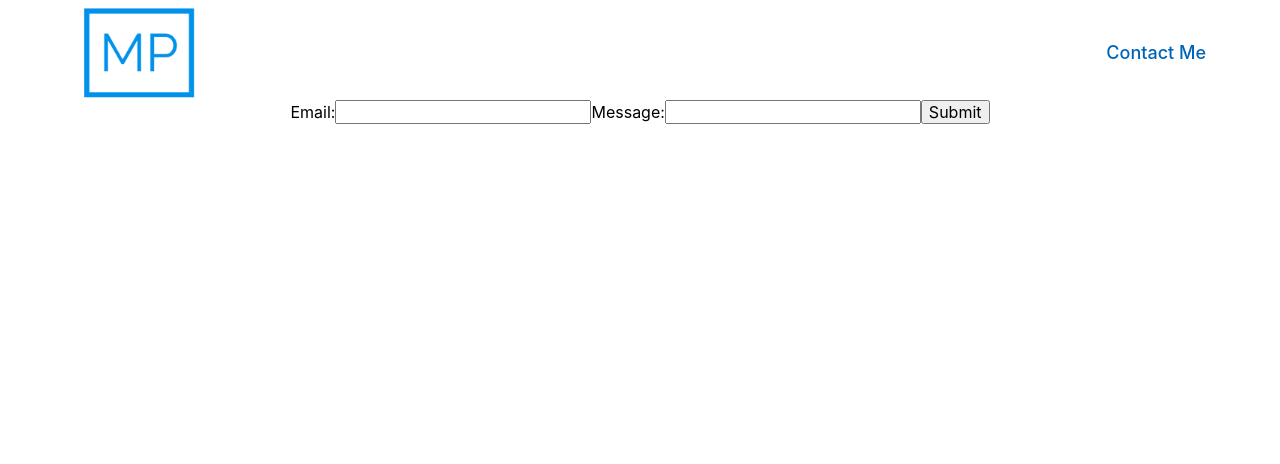
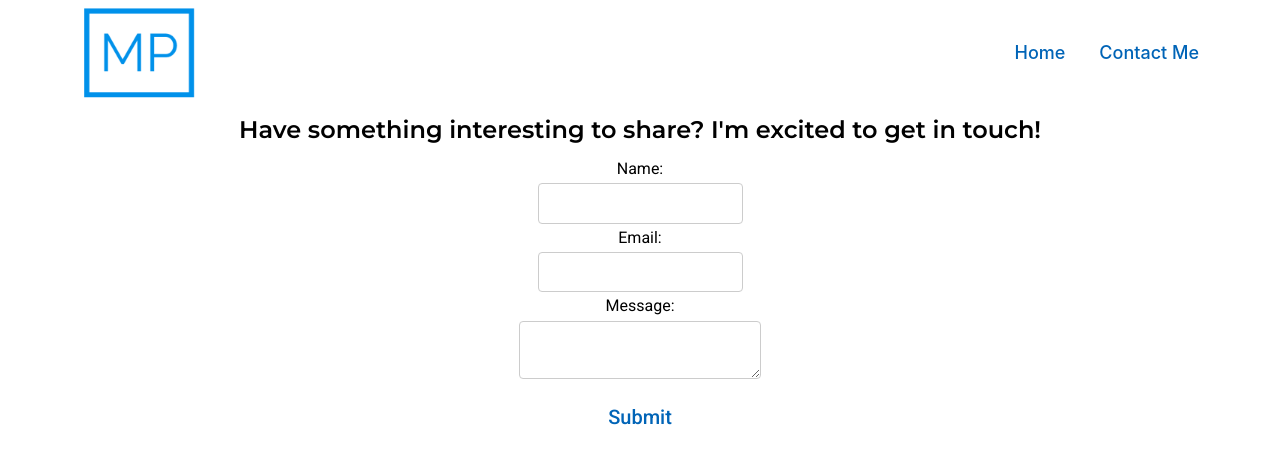
Before and after one commit to themellowpea/portfolio, a React (Create React App) app: page /contact in a window 1280 px wide. Shown: the top 464 px of the page. Built offline with nearby package versions, Linux system fonts and the light colour scheme.

Commit message:
contact form

```diff
--- a/src/Contact/Contact.css
+++ b/src/Contact/Contact.css
@@ -18,6 +18,8 @@
 	border-radius: 10px;
 	padding: 10px;
 	background-color: #002f6c;
+	box-shadow: 0 2.5px 5px rgba(0, 0, 0, 0.16),
+		0 2.5px 5px rgba(0, 0, 0, 0.23);
 }
 .contact__me a {
 	flex: 1;
@@ -26,6 +28,7 @@
 	border-radius: 2em;
 	max-width: fit-content;
 	color: #fff;
+	transition: 0.35s ease-in-out;
 }
 .contact__me a:hover {
 	background-color: #0091ea;
--- /dev/null
+++ b/src/Contact/ContactForm/MyForm.css
@@ -0,0 +1,51 @@
+.contact__me__form {
+	display: flex;
+	flex-direction: column;
+	justify-content: center;
+	align-items: center;
+	margin: auto;
+}
+.contact__me__form h1 {
+	max-width: 70%;
+	font-size: 24px;
+	font-weight: 600;
+}
+.contact__me__form label {
+	font-family: 'Roboto', sans-serif;
+}
+.contact__me__form input {
+	font-family: 'Roboto', sans-serif;
+	margin: 5px auto;
+	padding: 10px;
+	border: 1px solid #ccc;
+	border-radius: 4px;
+}
+.contact__me__form textarea {
+	padding: 10px;
+	margin: 5px auto;
+	border: 1px solid #ccc;
+	border-radius: 4px;
+	min-width: 200px;
+	min-height: auto;
+}
+.contact__me__form p {
+	font-size: 24px;
+	font-weight: 500;
+	font-family: 'Roboto', sans-serif;
+}
+.contact__me__form button {
+	margin-top: 10px;
+	background-color: transparent;
+	border: 2px solid transparent;
+	padding: 10px;
+	color: #0064b7;
+	font-size: 20px;
+	font-weight: 500;
+	border-radius: 2em;
+	font-family: 'Roboto', sans-serif;
+	cursor: pointer;
+	transition: 0.25s ease-in;
+}
+.contact__me__form button:hover {
+	border: 2px solid #0064b7;
+}
--- a/src/Contact/ContactForm/MyForm.js
+++ b/src/Contact/ContactForm/MyForm.js
@@ -3,7 +3,7 @@
 // Finally, add a <MyForm/> element whereever you wish to display the form.
 
 import React, { useState } from 'react'
-
+import './MyForm.css'
 export default function MyForm() {
 	const [status, setStatus] = useState('')
 	const submitForm = (ev) => {
@@ -25,21 +25,42 @@ export default function MyForm() {
 		xhr.send(data)
 	}
 	return (
+		<>
 			<form
+				className='contact__me__form'
 				onSubmit={submitForm}
 				action='https://formspree.io/myynebgp'
 				method='POST'
 			>
-			<label>Email:</label>
-			<input type='email' name='email' />
-			<label>Message:</label>
-			<input type='text' name='message' />
+				<h1>
+					Have something interesting to share? I'm excited
+					to get in touch!
+				</h1>
+				<label htmlFor='name'>Name:</label>
+				<input id='name' type='text' name='name' required />
+				<label htmlFor='email'>Email:</label>
+				<input
+					id='email'
+					type='email'
+					name='email'
+					required
+				/>
+				<label htmlFor='message'>Message:</label>
+				<textarea
+					id='message'
+					type='text'
+					name='message'
+					required
+				/>
 				{status === 'SUCCESS' ? (
 					<p>Thanks!</p>
 				) : (
 					<button>Submit</button>
 				)}
-			{status === 'ERROR' && <p>Ooops! There was an error.</p>}
+				{status === 'ERROR' && (
+					<p>Ooops! There was an error.</p>
+				)}
 			</form>
+		</>
 	)
 }
--- a/src/components/Header/Header.css
+++ b/src/components/Header/Header.css
@@ -16,8 +16,9 @@
 	font-size: 18px;
 	font-weight: 500;
 	border: 2px solid transparent;
-	padding: 8px;
-	border-radius: 4px;
+	padding: 10px;
+	margin: 5px;
+	border-radius: 2em;
 	transition: 0.35s ease-in-out;
 }
 .navigation a:hover {
--- a/src/components/Header/Header.js
+++ b/src/components/Header/Header.js
@@ -1,7 +1,10 @@
 import React from 'react'
-import { Link } from 'react-router-dom'
+import { Link, useHistory, useRouteMatch } from 'react-router-dom'
 import './Header.css'
 export default function Header() {
+	const history = useHistory()
+	const match = useRouteMatch()
+	console.log(history, match)
 	return (
 		<header className='main__header is-transparent'>
 			<nav className='navigation'>
@@ -10,8 +13,10 @@ export default function Header() {
 					src={require('../../images/portfolio-logo.png')}
 					alt='My logo'
 				></img>
-
-				<Link to='/contact'>Contact Me</Link>
+				<div className='nav__links'>
+					<Link to='/'>Home</Link>
+					<Link to='/contact'>Contact Me</Link>
+				</div>
 			</nav>
 		</header>
 	)
```
Lines whose indentation alone changed are shown as unchanged.
